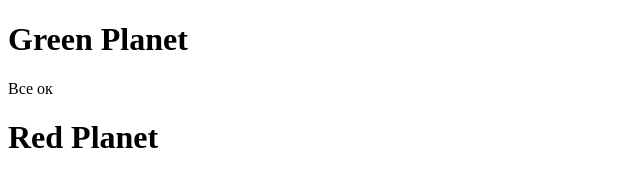
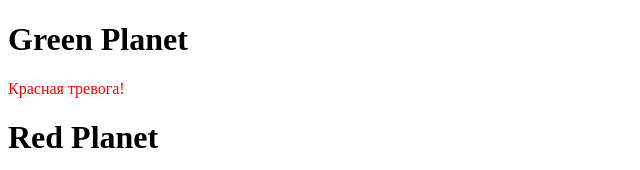
Before and after one commit to obuqwe/Battleship-game, a plain HTML site: page DOM/index.html in a window 1280 px wide. Shown: the top 170 px of the page, without its empty margins (0-640 px from the left). Drawn offline with Linux system fonts and the light colour scheme.

Commit message:
add class and css

```diff
--- a/DOM/index.html
+++ b/DOM/index.html
@@ -5,9 +5,16 @@
     <meta name="viewport" content="width=device-width, initial-scale=1.0">
     <meta http-equiv="X-UA-Compatible" content="ie=edge">
     <title>Document</title>
+    <style>
+      .redtext { color: red; }
+    </style>
     <script>
-        var planet = document.getElementById('greenplanet')
-        planet.innerHTML = 'Красная тревога!';
+        function init() {
+            var planet = document.getElementById('greenplanet')
+            planet.innerHTML = 'Красная тревога!';
+            planet.setAttribute ('class', 'redtext');
+        }
+        window.onload = init;
     </script>
 </head>
 <body>
```
